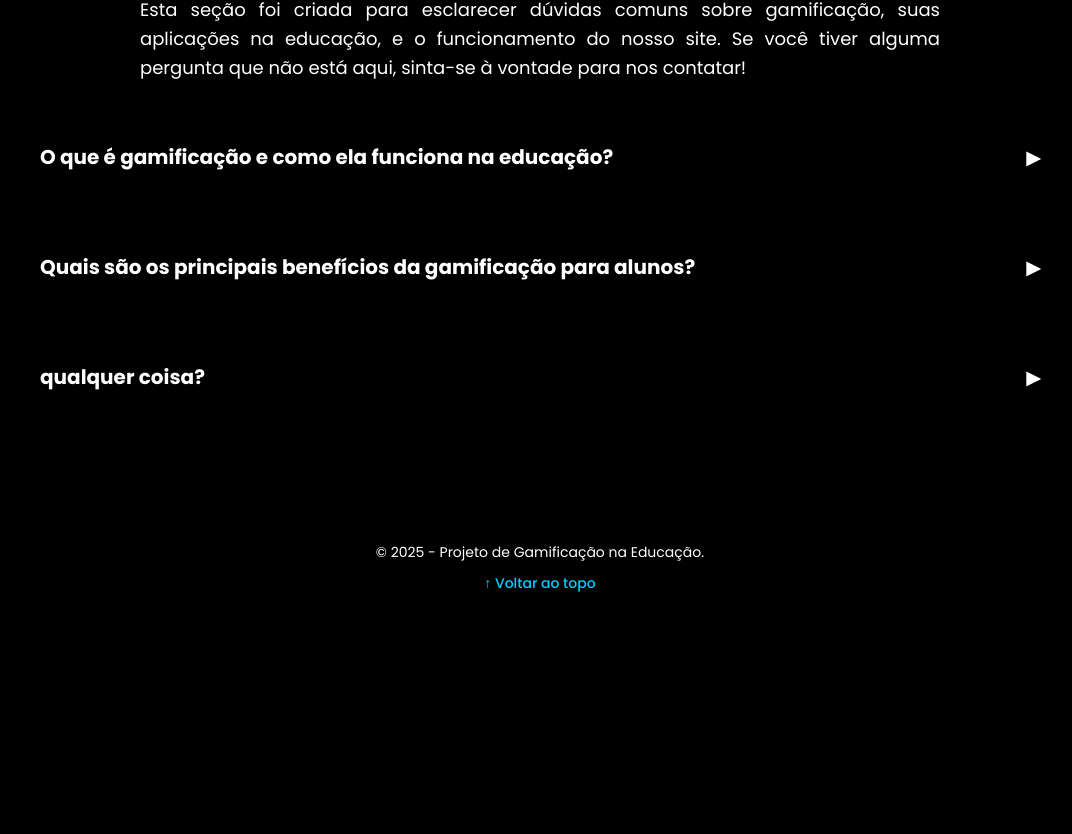
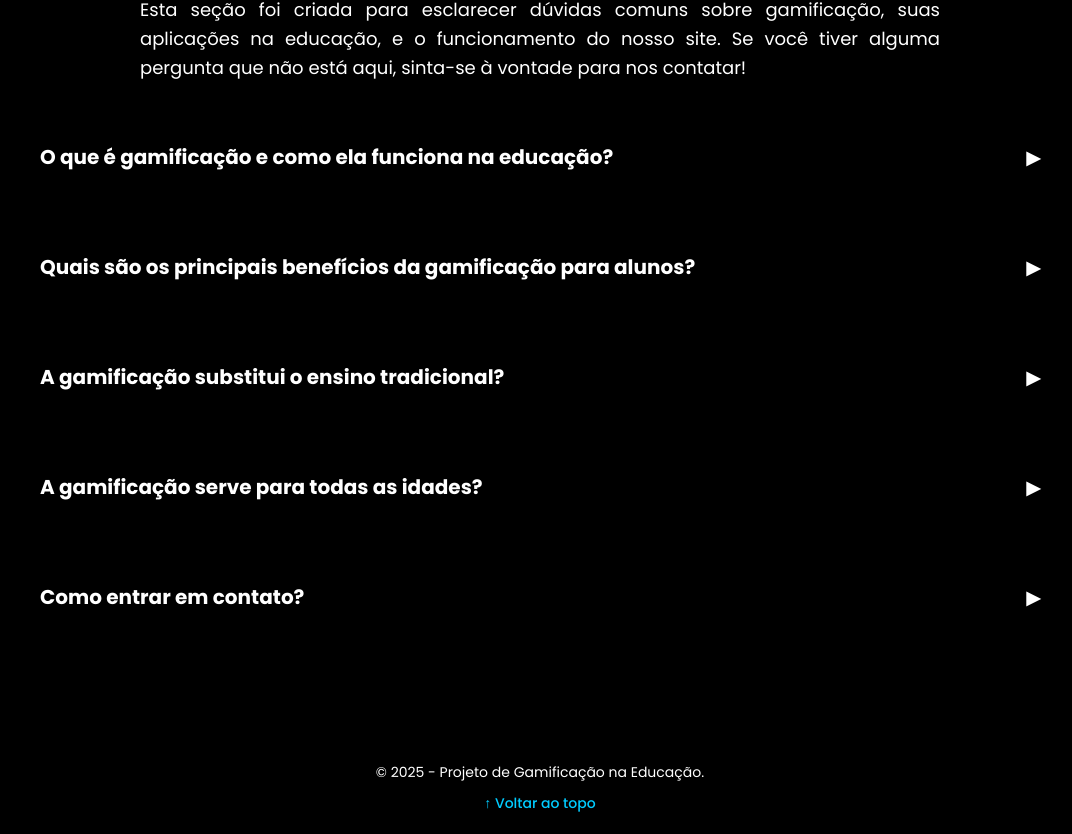
Before and after one commit to Barmarthi/TG-Gamificacao, a plain HTML site: page faq.html in a window 1280 px wide. Shown: the part 262-1096 px from the top of the page, without its empty margins (100-1172 px from the left). Before the commit the page ends 876 px from the top, so only its background shows below. Drawn offline with nearby package versions, Linux system fonts and the light colour scheme.

Commit message:
Mais perguntas na pag FAQ

```diff
--- a/faq.html
+++ b/faq.html
@@ -71,17 +71,39 @@
       <span class="seta">&#9654;</span>
     </p>
     <div class="resposta">
-      A gamificação melhora o foco, estimula o raciocínio lógico, promove a colaboração e torna o aprendizado mais significativo por meio de desafios lúdicos. Para mais informações, acesse <a href="/impactos.html">Impactos.</a>
+      A gamificação melhora o foco, estimula o raciocínio lógico, promove a colaboração e torna o aprendizado mais significativo por meio de desafios lúdicos. Para mais informações, acesse <a href="/beneficios.html">Benefícios.</a>
     </div>
   </div>
 
       <div class="bloco-pergunta">
         <p class="pergunta" onclick="mostrarResposta(this)">
-          qualquer coisa?
+          A gamificação substitui o ensino tradicional?
           <span class="seta">&#9654;</span>
         </p>
-        <p class="resposta">bbbbbbbbbbbbbbbbbbbbbbbb.</p>
+        <p class="resposta"> Não. A gamificação complementa o ensino tradicional ao tornar o aprendizado mais dinâmico e motivador. Porém, ela não substitui a estrutura e os conteúdos formais oferecidos pelos métodos tradicionais. O ideal é que ambos se integrem para potencializar os resultados.</p>
       </div>
+
+<div class="bloco-pergunta">
+        <p class="pergunta" onclick="mostrarResposta(this)">
+       A gamificação serve para todas as idades?
+        <span class="seta">&#9654;</span>
+        </p>
+        <p class="resposta"> Sim. A gamificação pode ser adaptada para diferentes faixas etárias, desde a educação infantil até o ensino superior, respeitando os interesses e o nível de cada grupo. </p>
+      </div>
+
+
+
+<div class="bloco-pergunta">
+        <p class="pergunta" onclick="mostrarResposta(this)">
+        Como entrar em contato?
+        <span class="seta">&#9654;</span>
+        </p>
+        <p class="resposta"> .....</p>
+      </div>
+
+
+
+
 </section>
 
 
```
